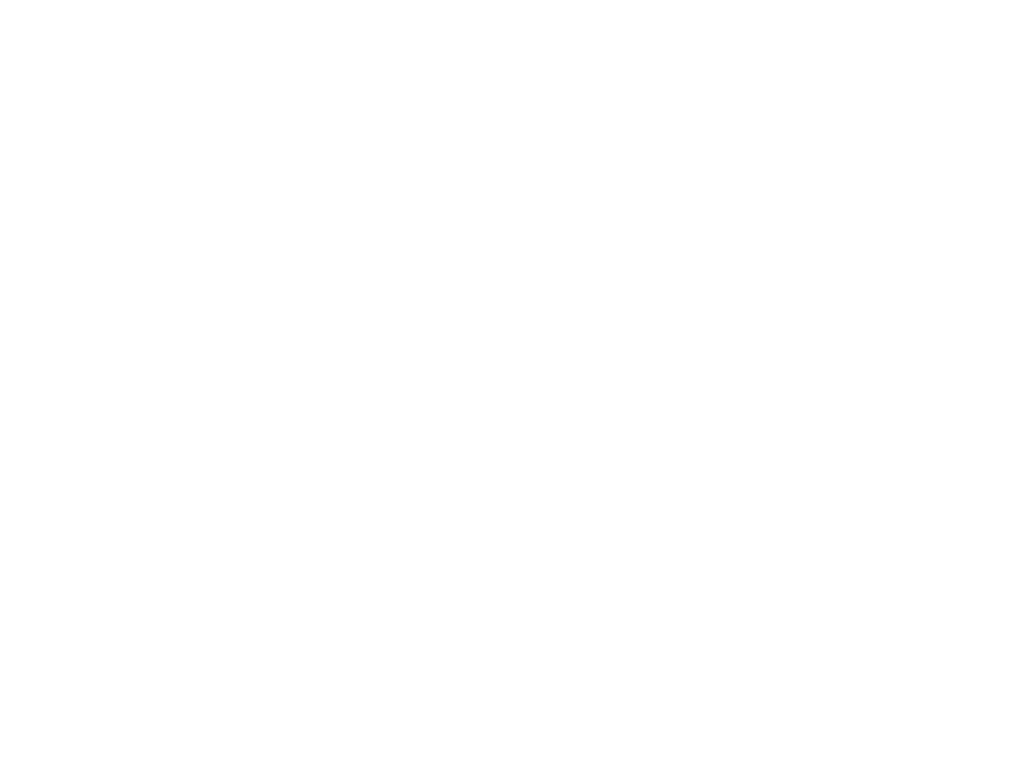
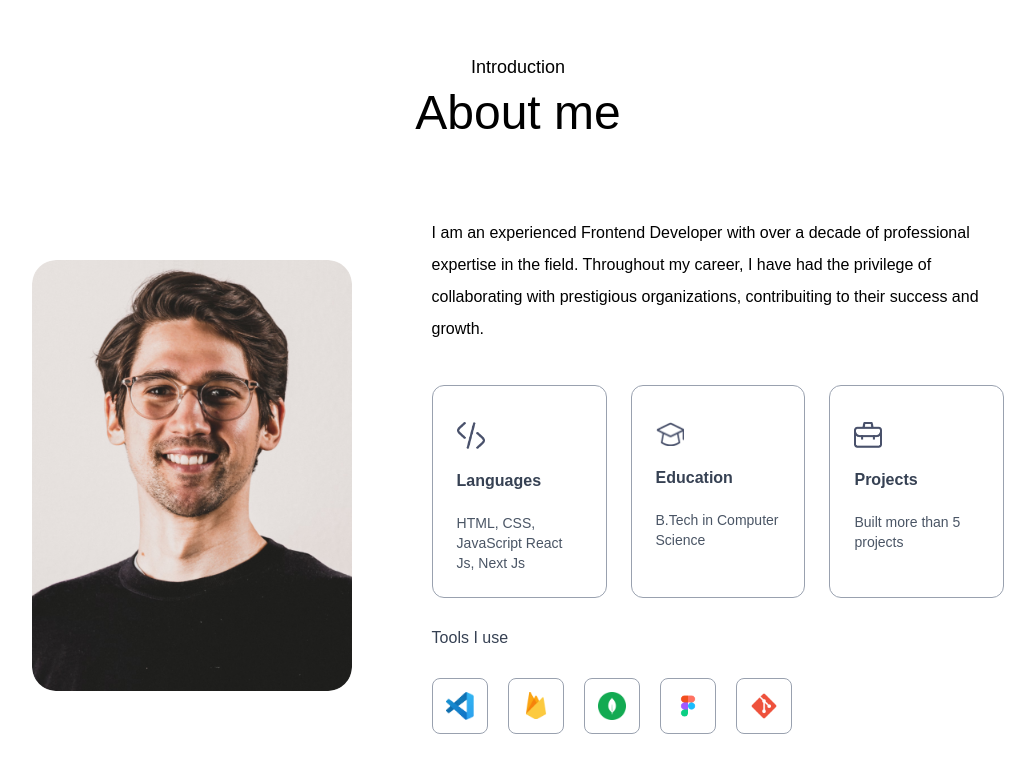
Before and after one commit to Goldfinch95/portafolio, a Next.js app: page / in a window 1280 px wide. Shown: the part 787-1560 px from the top of the page, without its empty margins (122-1157 px from the left). Before the commit the page ends 800 px from the top, so only its background shows below. Built offline with nearby package versions, Linux system fonts and the light colour scheme; a web font is replaced by a local one.

Commit message:
se trabajo en la seccion about

```diff
--- /dev/null
+++ b/app/components/About.jsx
@@ -0,0 +1,45 @@
+import Image from "next/image";
+import { assets, infoList, toolsData } from "../../assets/assets";
+
+
+const About = () => {
+  return (
+
+    <div id="about" className="w-full px-[12%] py-10 scroll-mt-20">
+      <h4 className="text-center mb-2 text-lg">Introduction</h4>
+      <h2 className="text-center text-5xl">About me</h2>
+
+    <div className="flex w-full flex-col lg:flex-row items-center gap-20 my-20">
+        <div className="w-64 sm:w-80 rounded-3xl max-w-none">
+            <Image  src={assets.user_image} alt="user" className="w-full rounded-3xl"/>
+        </div>
+        <div className="flex-1">
+            <p className="mb-10 max-w-2xl">I am an experienced Frontend Developer with over a decade of professional expertise in the field. Throughout my career, I have had the privilege of collaborating with prestigious organizations, contribuiting to their success and growth.
+            </p>
+
+            <ul className="grid grid-cols-1 sm:grid-cols-3 gap-6 max-w-2xl">
+                {infoList.map(({icon, iconDark, title, description}, index) => (
+                    <li key={index} className="border-[0.5px] border-gray-400 rounded-xl p-6 cursor-pointer hover:bg-lightHover hover:-translate-y-1 duration-500  shadow-black">
+                        <Image src={icon} alt={title} className="w-7 mt-3" />
+                        <h3 className="my-4 font-semibold text-gray-700">{title}</h3>
+                        <p className="text-gray-600 text-sm">{description}</p>
+                    </li>
+                ))}
+            </ul>
+
+            <h4 className="my-6 text-gray-700">Tools I use</h4>
+
+            <ul className="flex items-center gap-3 sm:gap-5">
+              {toolsData.map((tool, index)=>(
+                <li key={index} className="flex items-center justify-center w-12 sm:w-14 aspect-square border border-gray-400 rounded-lg cursor-pointer hover:-translate-y-1 duration-500">
+                  <Image src={tool} alt="Tool" className="w-5 sm:w-7"/>
+                </li>
+              ))}
+            </ul>
+        </div>
+    </div>
+    </div>
+  );
+};
+
+export default About;
--- a/app/components/Intro.jsx
+++ b/app/components/Intro.jsx
@@ -4,7 +4,7 @@
 const Intro = () => {
   return (
     <>
-      <h3 className="flex items-end gap-2 text-xl md:text-2xl mb-3 font-Ovo">
+      <h3 className="flex items-end gap-2 text-xl md:text-2xl mb-3">
         Hi! I'm William Mark{" "}
         <Image
           src={assets.hand_icon}
@@ -12,10 +12,10 @@
           className="rounded-full w-6"
         />
       </h3>
-      <h1 className="text-3xl sm:text-6xl lg:text-[66px] font-Ovo">
+      <h1 className="text-3xl sm:text-6xl lg:text-[66px]">
         frontend web developer based in London.
       </h1>
-      <p className="max-w-2xl mx-auto font-Ovo">
+      <p className="max-w-2xl mx-auto">
         I am a frontend developer from California, USA with 10 years of
         experience in multiple companies like Microsoft, Tesla and Apple.
       </p>
--- a/app/globals.css
+++ b/app/globals.css
@@ -1,21 +1,30 @@
 @import "tailwindcss";
 
-:root {
-  --background: #ffffff;
-  --foreground: #171717;
+@layer base {
+  :root {
+    --lightHover: #fcf4ff;
+    --darkHover: #2a004a;
+    --darkTheme: #11001f;
+  }
+
+  @media (prefers-color-scheme: dark) {
+    :root {
+      --lightHover: #fcf4ff;
+      --darkHover: #2a004a;
+      --darkTheme: #11001f;
+    }
+  }
 }
 
 @theme inline {
-  --color-background: var(--background);
-  --color-foreground: var(--foreground);
-  --font-sans: var(--font-geist-sans);
-  --font-mono: var(--font-geist-mono);
+  --color-darkTheme: var(--background);
+  --color-darkHover: var(--foreground);
+  --color-lightHover: var(--lightHover);
 }
 
-@media (prefers-color-scheme: dark) {
-  :root {
-    --background: #0a0a0a;
-    --foreground: #ededed;
+@layer utilities{
+  :hover.shadow-black{
+    box-shadow: 4px 4px 0 theme(--color-neutral-950);
   }
 }
 
--- a/app/layout.tsx
+++ b/app/layout.tsx
@@ -23,7 +23,7 @@
   children: React.ReactNode;
 }>) {
   return (
-    <html lang="en">
+    <html lang="en" className="scroll-smooth">
       <body
         className={`${outfit.className} ${ovo.className} antialiased leading-8 overflow-x-hidden`}
       >
--- a/app/page.tsx
+++ b/app/page.tsx
@@ -1,12 +1,15 @@
 'use client'
-import Header from '@/app/components/Header'
-import Navbar from '@/app/components/Navbar'
+
+import Header from '@/app/components/Header';
+import Navbar from '@/app/components/Navbar';
+import About from '@/app/components/About';
 
 export default function Home() {
   return (
     <>
     <Navbar />
     <Header />
+    <About />
     </>
   );
 }
```
